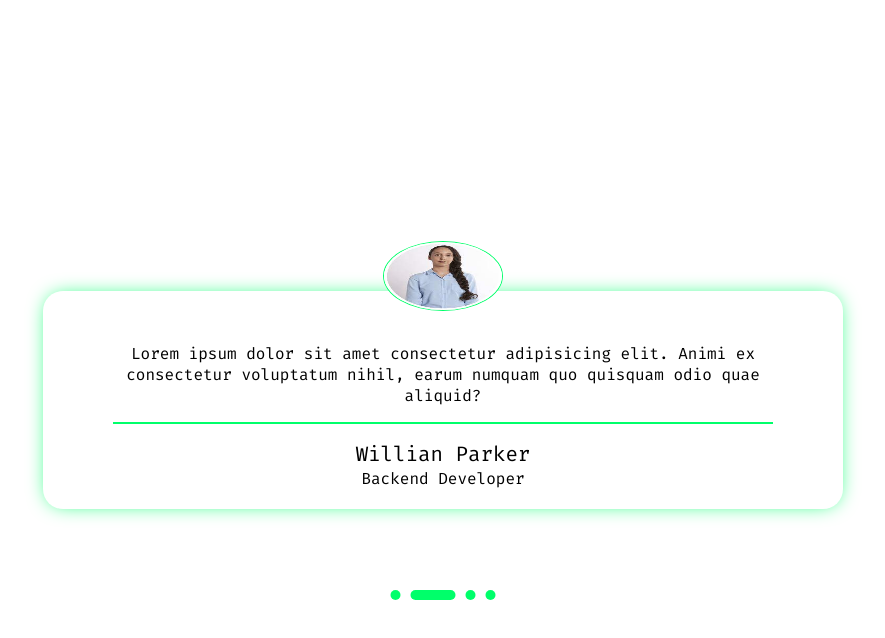
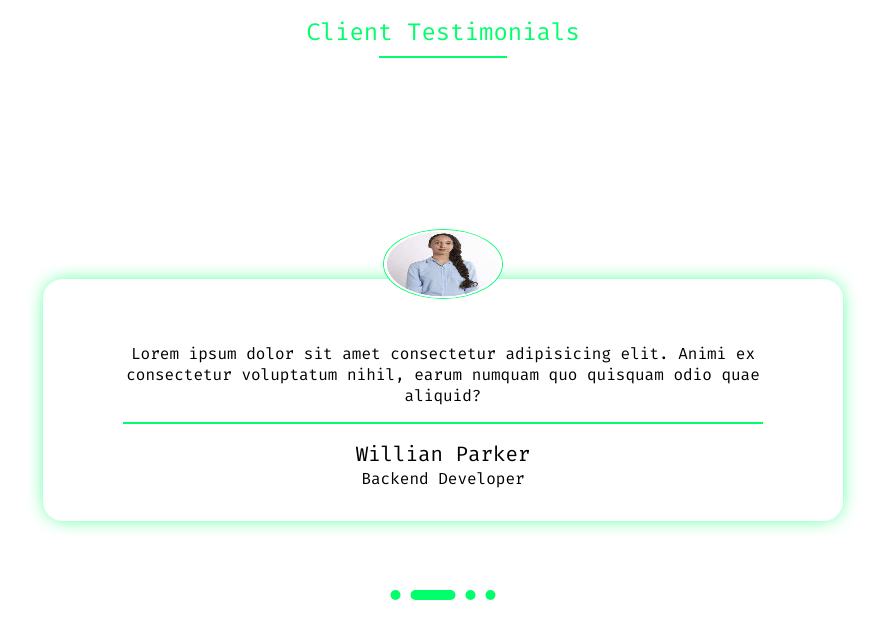
Before and after one commit to anmoldhanda/testimonial-slider, a plain HTML site: page index.html in a window 1280 px wide. Shown: the whole page, without its empty margins (197-1082 px from the left). Drawn offline with Linux system fonts and the light colour scheme.

Commit message:
card updated

```diff
--- a/index.html
+++ b/index.html
@@ -5,14 +5,19 @@
     <meta http-equiv="X-UA-Compatible" content="IE=edge" />
     <meta name="viewport" content="width=device-width, initial-scale=1.0" />
     <title>Responsive Slider</title>
-    <link rel="stylesheet" href="style.css">
+    <link rel="stylesheet" href="style.css" />
   </head>
   <body>
+    <h1 class="headline">Client Testimonials</h1>
     <div class="viewbox">
       <div id="testimonials">
         <div class="cards space">
-            <img src="images/user1.jpg" class="userphoto" alt="">
-            <p class="review">Lorem ipsum dolor sit amet consectetur adipisicing elit. Animi ex consectetur voluptatum nihil, earum numquam quo quisquam odio quae aliquid?</p>
+          <img src="images/user1.jpg" class="userphoto" alt="" />
+          <p class="review">
+            Lorem ipsum dolor sit amet consectetur adipisicing elit. Animi ex
+            consectetur voluptatum nihil, earum numquam quo quisquam odio quae
+            aliquid?
+          </p>
           <h3 class="username">James Watson</h3>
           <p>Frontend Developer</p>
         </div>
@@ -54,7 +59,6 @@
         <span id="control4"></span>
       </div>
     </div>
-    </div>
     <script src="app.js"></script>
   </body>
 </html>
--- a/style.css
+++ b/style.css
@@ -8,6 +8,23 @@
 
 :root {
   --primarycolor: rgb(0, 255, 106);
+}
+
+.headline {
+  text-align: center;
+  color: var(--primarycolor);
+  font-weight: normal;
+  margin: 1rem 0;
+  font-size: 1.5em;
+}
+
+.headline::after {
+  content: "";
+  display: block;
+  background-color: var(--primarycolor);
+  width: 10%;
+  height: 0.1rem;
+  margin: 0.51rem auto;
 }
 
 .viewbox {
@@ -34,7 +51,7 @@
 .cards {
   width: 800px;
   text-align: center;
-  padding: 20px 70px;
+  padding: 2em 5em;
   box-sizing: border-box;
   border-radius: 20px;
   position: relative;
```
Lines whose indentation alone changed are shown as unchanged.
